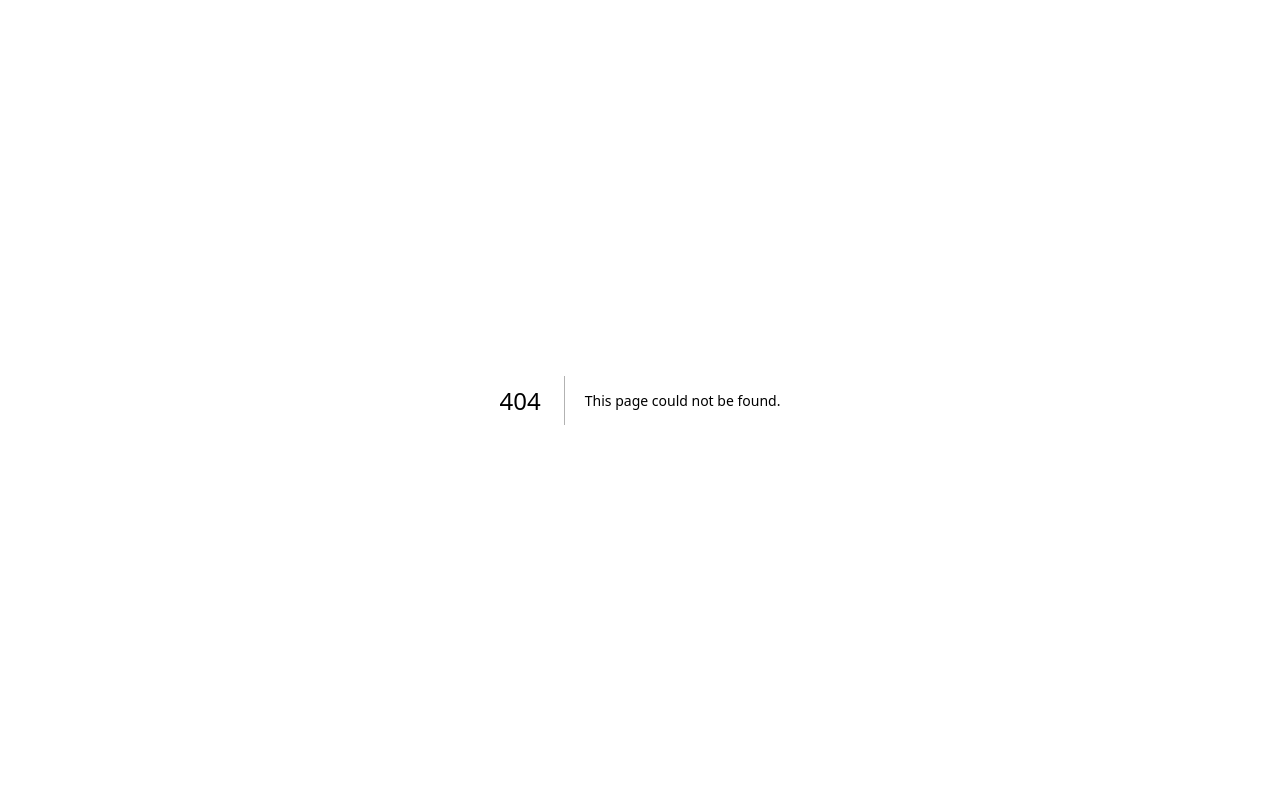
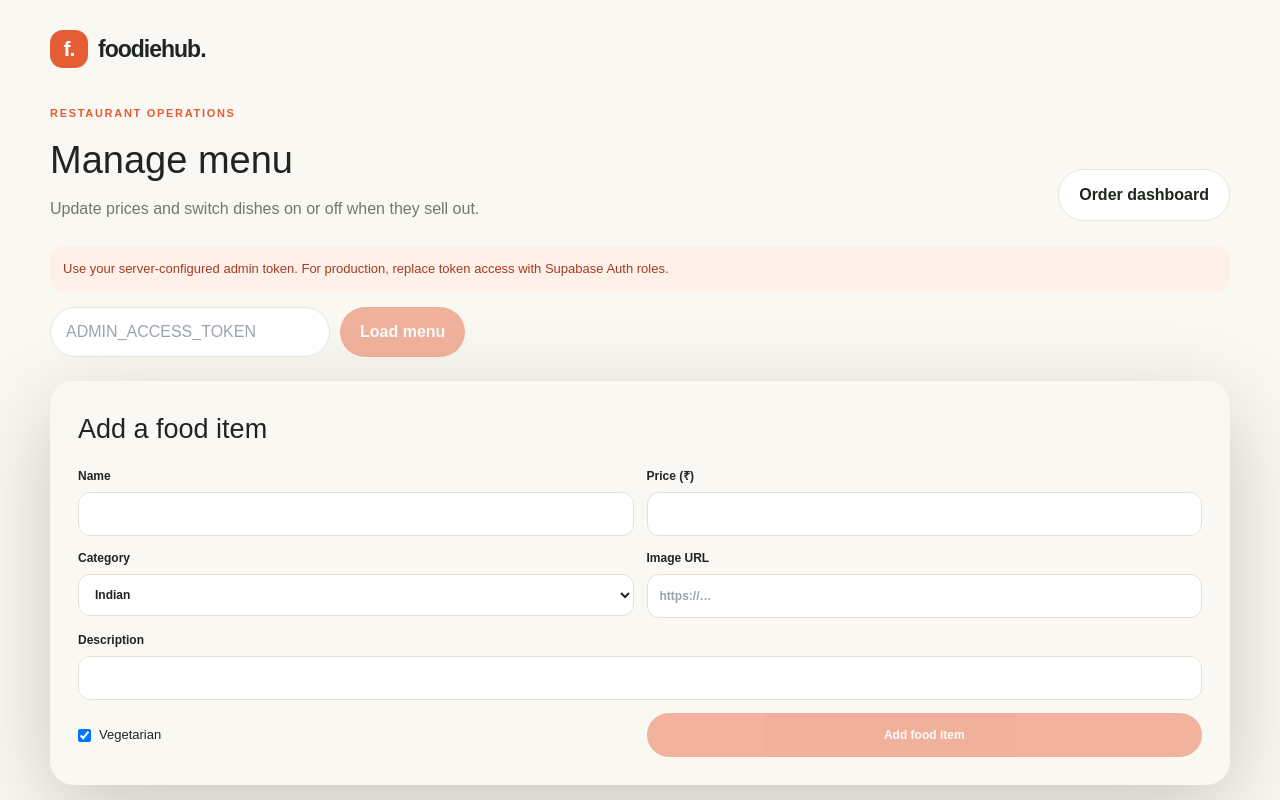
Before and after one commit to dhanraj-l-poojary/restaurant, a Next.js app: page /admin/menu in a window 1280 px wide. Before the commit this address had no page. Shown: the top 800 px of the page. Built offline with nearby package versions, Linux system fonts and the light colour scheme.

Commit message:
feat: add admin menu and availability editor

```diff
--- /dev/null
+++ b/app/admin/menu/page.tsx
@@ -0,0 +1,46 @@
+"use client";
+import { useState } from "react";
+type Item = { id:number; name:string; description:string; price:number; category:string; image_url:string; is_vegetarian:boolean; is_available:boolean };
+const categories = ["Pizza","Indian","Burgers","Desserts","Drinks","Popular"];
+export default function AdminMenuPage() {
+  const [token,setToken] = useState(""); const [items,setItems] = useState<Item[]>([]); const [error,setError] = useState(""); const [message,setMessage] = useState("");
+  const [form,setForm] = useState({name:"",description:"",price:"",category:"Indian",image_url:"",is_vegetarian:true});
+  async function load() {
+    setError(""); setMessage("");
+    try { const r=await fetch("/api/admin/menu",{headers:{"x-admin-token":token},cache:"no-store"}); const d=await r.json(); if(!r.ok) throw new Error(d.error); setItems(d.items); }
+    catch(e) { setError(e instanceof Error?e.message:"Unable to load menu."); }
+  }
+  async function update(id:number,patch:Partial<Item>) {
+    setError(""); setMessage("");
+    try { const r=await fetch(`/api/admin/menu/${id}`,{method:"PATCH",headers:{"Content-Type":"application/json","x-admin-token":token},body:JSON.stringify(patch)}); const d=await r.json(); if(!r.ok) throw new Error(d.error); setItems(current=>current.map(item=>item.id===id?d.item:item)); setMessage("Menu item updated."); }
+    catch(e) { setError(e instanceof Error?e.message:"Unable to update item."); }
+  }
+  async function add(event:React.FormEvent<HTMLFormElement>) {
+    event.preventDefault(); setError(""); setMessage("");
+    try { const r=await fetch("/api/admin/menu",{method:"POST",headers:{"Content-Type":"application/json","x-admin-token":token},body:JSON.stringify({...form,price:Number(form.price),is_available:true})}); const d=await r.json(); if(!r.ok) throw new Error(d.error); setItems(current=>[...current,d.item]); setForm({name:"",description:"",price:"",category:"Indian",image_url:"",is_vegetarian:true}); setMessage("Food item added."); }
+    catch(e) { setError(e instanceof Error?e.message:"Unable to add item."); }
+  }
+  return <main className="container" style={{padding:"30px 0 70px"}}>
+    <a className="logo" href="/"><span className="logo-mark">f.</span> foodiehub.</a>
+    <div className="section-head" style={{marginTop:32}}><div><span className="kicker">Restaurant operations</span><h1 style={{fontSize:38,margin:"8px 0"}}>Manage menu</h1><p>Update prices and switch dishes on or off when they sell out.</p></div><a className="btn btn-light" href="/admin">Order dashboard</a></div>
+    <div className="notice error">Use your server-configured admin token. For production, replace token access with Supabase Auth roles.</div>
+    <div style={{display:"flex",gap:10,marginBottom:24,flexWrap:"wrap"}}><input className="search" type="password" value={token} onChange={e=>setToken(e.target.value)} placeholder="ADMIN_ACCESS_TOKEN" aria-label="Admin access token"/><button className="btn" onClick={load} disabled={!token}>Load menu</button></div>
+    {error&&<div className="notice error">{error}</div>}{message&&<div className="notice">{message}</div>}
+    <section className="modal" style={{maxHeight:"none",marginBottom:25,width:"100%"}}><h2>Add a food item</h2><form onSubmit={add} className="form-grid" style={{marginTop:18}}>
+      <label className="field">Name<input required value={form.name} onChange={e=>setForm({...form,name:e.target.value})}/></label>
+      <label className="field">Price (₹)<input required type="number" min="0" step="0.01" value={form.price} onChange={e=>setForm({...form,price:e.target.value})}/></label>
+      <label className="field">Category<select value={form.category} onChange={e=>setForm({...form,category:e.target.value})}>{categories.map(c=><option key={c}>{c}</option>)}</select></label>
+      <label className="field">Image URL<input value={form.image_url} onChange={e=>setForm({...form,image_url:e.target.value})} placeholder="https://…"/></label>
+      <label className="field full">Description<input value={form.description} onChange={e=>setForm({...form,description:e.target.value})}/></label>
+      <label style={{display:"flex",alignItems:"center",gap:8,fontSize:13}}><input type="checkbox" checked={form.is_vegetarian} onChange={e=>setForm({...form,is_vegetarian:e.target.checked})}/> Vegetarian</label>
+      <div className="field"><button className="btn" disabled={!token}>Add food item</button></div>
+    </form></section>
+    <div style={{display:"grid",gap:12}}>{items.map(item=><article key={item.id} className="food-card" style={{padding:16,display:"flex",alignItems:"center",gap:14,flexWrap:"wrap"}}>
+      <img src={item.image_url||"https://images.unsplash.com/photo-1547592180-85f173990554?auto=format&fit=crop&w=180&q=70"} alt="" style={{width:76,height:76,borderRadius:14,objectFit:"cover"}}/>
+      <div style={{flex:1,minWidth:160}}><strong>{item.name}</strong><p style={{fontSize:12,color:"#72776f",margin:"5px 0"}}>{item.category} · {item.is_vegetarian?"Veg":"Non-veg"}</p><strong className="price">₹{Number(item.price).toFixed(0)}</strong></div>
+      <label style={{display:"flex",alignItems:"center",gap:8,fontSize:12,fontWeight:800}}><input type="checkbox" checked={item.is_available} onChange={e=>update(item.id,{is_available:e.target.checked})}/>{item.is_available?"Available":"Sold out"}</label>
+      <label className="field" style={{width:100}}>Price<input type="number" min="0" step="1" defaultValue={item.price} onBlur={e=>{if(Number(e.target.value)!==Number(item.price))update(item.id,{price:Number(e.target.value)});}}/></label>
+    </article>)}</div>
+    {!items.length&&<div className="empty-state">Load the menu after entering your admin token.</div>}
+  </main>;
+}
```
